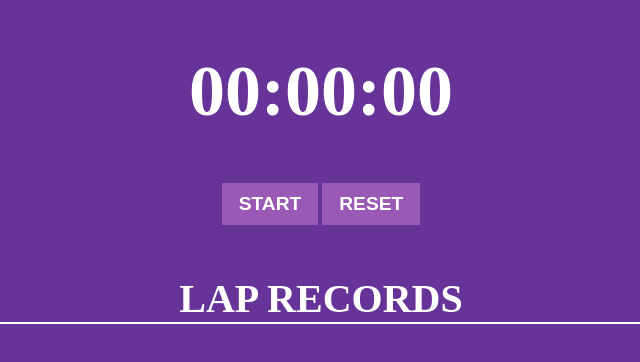
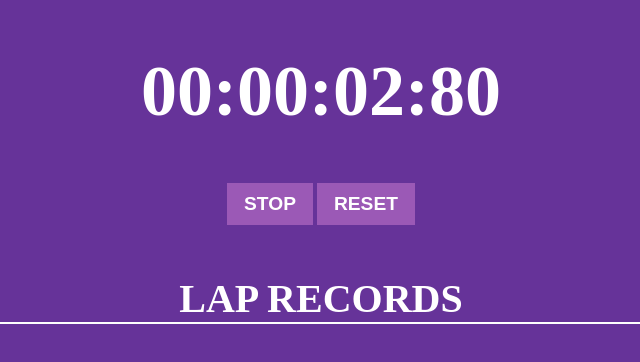
Before and after one commit to WEJAPA-J5-STOPWATCH-APP/STOPWATCH-PROJECT, a plain HTML site: page index.html in a window 1280 px wide. Both pictures are taken after a click on the button "START". Shown: the whole page, without its empty margins (319-959 px from the left). Drawn offline with Linux system fonts and the light colour scheme.

Commit message:
Added Js codes to make the stopwatch functional

```diff
--- a/index.html
+++ b/index.html
@@ -11,12 +11,12 @@
     <body>
         <div class="container" id="stopwatch-container">
             <div class="display" id="display">
-                00:00:00
+                00:00:00:00
             </div>
 
             <div class="button">
-                <button type="button" class="start-stop" id="start-stop">START</button>
-                <button type="button" class="reset" id="reset">RESET</button>
+                <button type="button" class="start-stop" id="startStop" onclick="startStop()">START</button>
+                <button type="button" class="reset" id="reset" onclick="reset()">RESET</button>
             </div>
 
             <div class="lap-function">
--- a/js/script.js
+++ b/js/script.js
@@ -0,0 +1,86 @@
+let milliseconds = 0;
+let seconds = 0;
+let minutes = 0;
+let hours = 0;
+
+let displayMilliseconds = 0;
+let displaySeconds = 0;
+let displayMinutes = 0;
+let displayHours = 0;
+
+let interval = null;
+let status = "stopped";
+
+function stopWatch() {
+
+    milliseconds++;
+
+    if (milliseconds / 100 === 1) {
+        milliseconds = 0;
+        seconds++;
+
+        if (seconds / 60 === 1) {
+            seconds = 0;
+            minutes++;
+
+            if (minutes / 60 === 1) {
+                minutes = 0;
+                hours++;
+            }
+        }
+    }
+
+    if (milliseconds < 10) {
+        displayMilliseconds = '0' + milliseconds.toString();
+    } else {
+        displayMilliseconds = milliseconds;
+    }
+
+    if (seconds < 10) {
+        displaySeconds = '0' + seconds.toString();
+    } else {
+        displaySeconds = seconds;
+    }
+
+    if (minutes < 10) {
+        displayMinutes = '0' + minutes.toString();
+    } else {
+        displayMinutes = minutes;
+    }
+
+    if (hours < 10) {
+        displayHours = '0' + hours.toString();
+    } else {
+        displayHours = hours;
+    }
+
+    document.getElementById('display').innerHTML = displayHours + ':' + displayMinutes + ':' + displaySeconds + ':' + displayMilliseconds;
+
+}
+
+
+
+function startStop() {
+    if (status === "stopped") {
+        interval = window.setInterval(stopWatch, 10);
+        document.getElementById("startStop").innerHTML = "STOP";
+        status = 'started';
+
+
+    } else {
+        window.clearInterval(interval);
+        document.getElementById("startStop").innerHTML = 'START';
+        status = "stopped";
+    }
+}
+
+function reset() {
+    window.clearInterval(interval);
+    milliseconds = 0;
+    seconds = 0;
+    minutes = 0;
+    hours = 0;
+
+    document.getElementById('display').innerHTML = "00:00:00:00";
+    document.getElementById('startStop').innerHTML = "START";
+}
```
